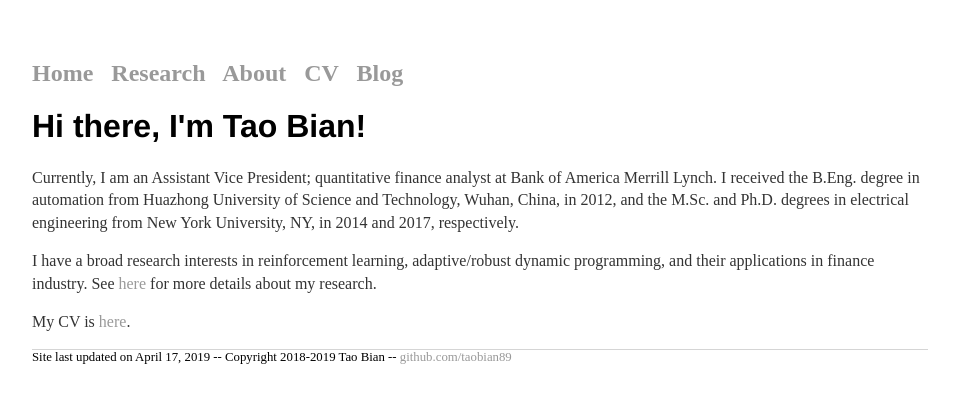
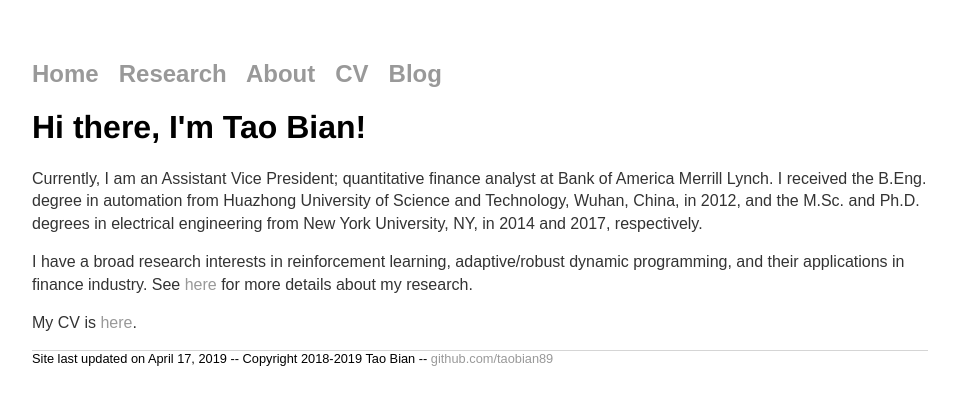
Before and after one commit to tao-bian-nyu/tao-bian-nyu.github.io, a Jekyll site: the page built from index.html, in a window 1280 px wide. Shown: the top 405 px of the page, without its empty margins (160-1116 px from the left). Built offline with Jekyll 4.4.1, drawn with Linux system fonts in a browser that asks for light colours.

Commit message:
Update main.css

```diff
--- a/css/main.css
+++ b/css/main.css
@@ -1,3 +1,8 @@
+html {
+    font-family: sans-serif;
+    -ms-text-size-adjust: 100%;
+    -webkit-text-size-adjust: 100%
+}
 body {
     margin: 60px auto;
     width: 70%;
```
